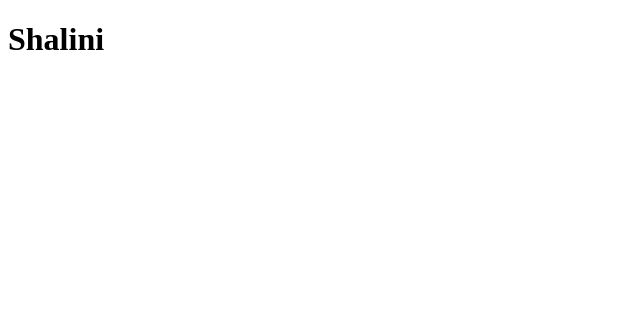
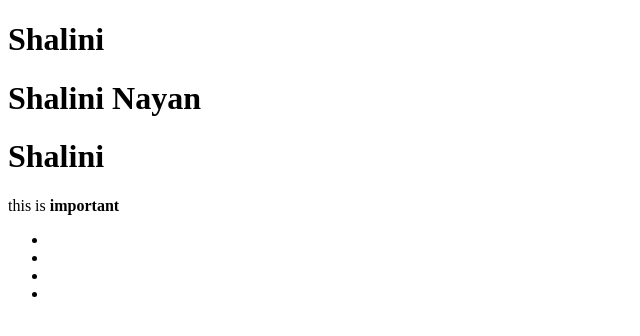
Before and after one commit to ShaliniNayan/Project-1, a plain HTML site: page format.html in a window 1280 px wide. Shown: the whole page, without its empty margins (0-640 px from the left). Drawn offline with Linux system fonts and the light colour scheme.

Commit message:
Update format file

```diff
--- a/format.html
+++ b/format.html
@@ -1,11 +1,21 @@
 <!DOCTYPE html>
 <html lang="en">
-<head>
-    <meta charset="UTF-8">
-    <meta name="viewport" content="width=device-width, initial-scale=1.0">
+  <head>
+    <meta charset="UTF-8" />
+    <meta name="viewport" content="width=device-width, initial-scale=1.0" />
     <title>Document</title>
-</head>
-<body>
+  </head>
+  <body>
     <h1>Shalini</h1>
-</body>
+    <h1>Shalini Nayan</h1>
+    <h1>Shalini</h1>
+    <p>this is <strong>important</strong></p>
+
+    <ul>
+      <li></li>
+      <li></li>
+      <li></li>
+      <li></li>
+    </ul>
+  </body>
 </html>
```
